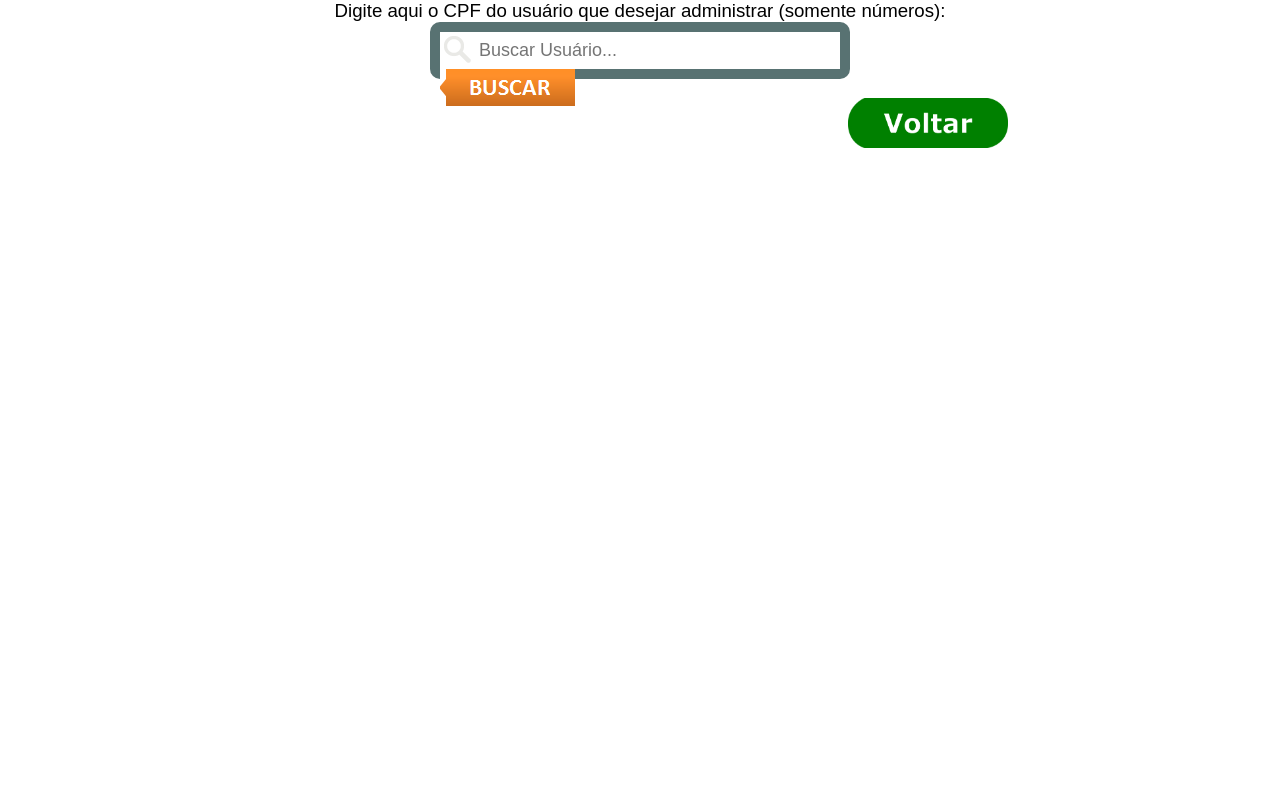
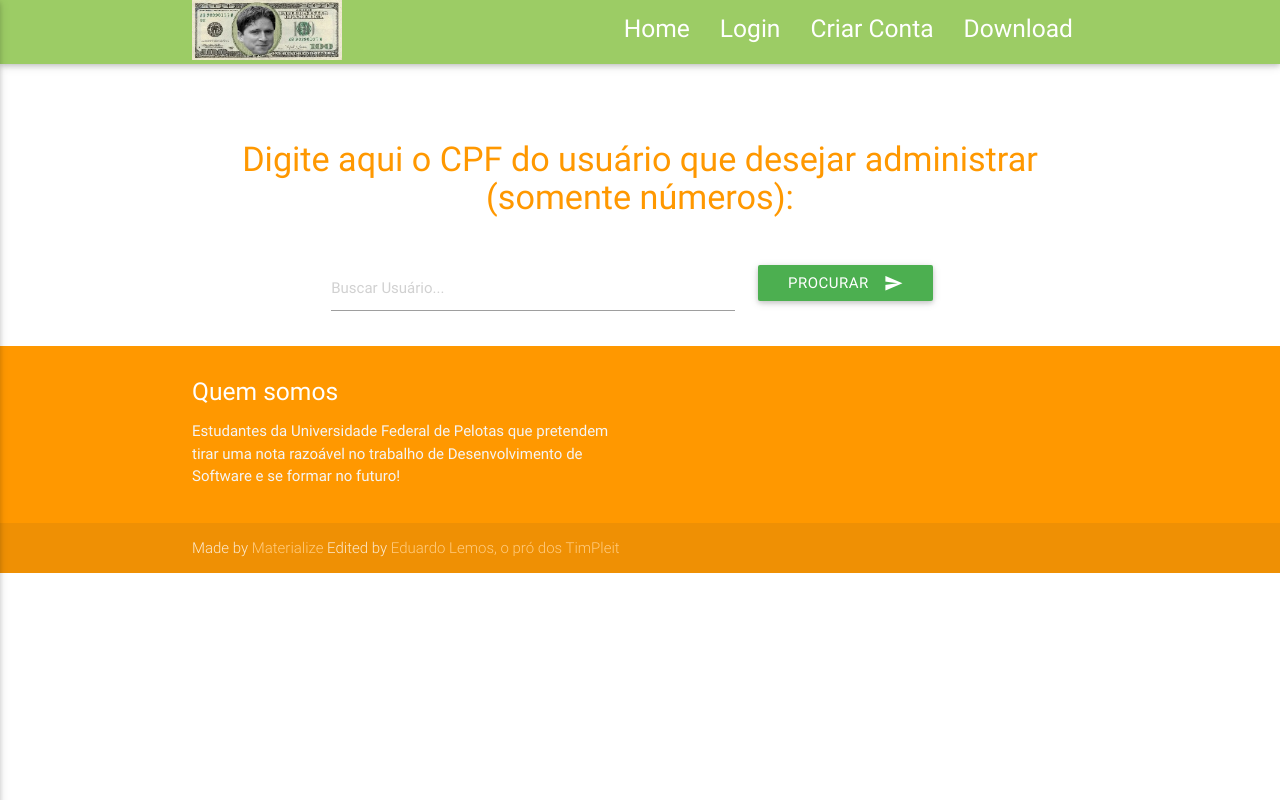
Before and after one commit to WinnySilva/KappaFinancesWEB, a PHP site: page /GerenciarUsuarios.php in a window 1280 px wide. Run offline with PHP 8.4, Linux system fonts and the light colour scheme; some libraries are stand-ins or nearby versions.

Commit message:
Adicionado template em GerenciarUsuarios.php. Mas ainda nao terminado.

```diff
--- a/Front/GerenciarUsuarios.php
+++ b/Front/GerenciarUsuarios.php
@@ -1,15 +1,64 @@
 <!DOCTYPE html>
+<html lang="en">
+<head>
+  <meta http-equiv="Content-Type" content="text/html; charset=UTF-8"/>
+  <meta name="viewport" content="width=device-width, initial-scale=1, maximum-scale=1.0"/>
+  <title>Starter Template - Materialize</title>
+
+  <!-- CSS  -->
+  <link href="https://fonts.googleapis.com/icon?family=Material+Icons" rel="stylesheet">
+  <link href="css/materialize.css" type="text/css" rel="stylesheet" media="screen,projection"/>
+  <link href="css/style.css" type="text/css" rel="stylesheet" media="screen,projection"/>
+</head>
+<body>
+
+     <nav class="light-green lighten-1" role="navigation">
+            <div class="nav-wrapper container"><a id="logo-container" href="#" class="brand-logo"></a><img src ="09.jpg" style = "width:150px;height:60px;">
+                <ul class="right hide-on-med-and-down">
+                    <li><a href="../Front/index.html"><h5>Home</h5></a></li>
+
+                    <li><a href="../Front/Inicial.php"><h5>Login</h5></a></li>
+                    <li><a href="../Front/Cadastro.php"><h5>Criar Conta</h5></a></li>
+                    <li><a href="#"><h5>Download</h5></a></li>
+                </ul>
+
+                <ul id="nav-mobile" class="side-nav">
+                    <li><a href="#">Navbar Link</a></li>
+                </ul>
+                <a href="#" data-activates="nav-mobile" class="button-collapse"><i class="material-icons">menu</i></a>
+            </div>
+        </nav>
+
+  <div class="section no-pad-bot" id="index-banner">
+    <div class="container">
+      <br><br>
+      <div class="row center">
+          <h4 class="header col s12 orange-text">Digite aqui o CPF do usuário que desejar administrar (somente números):</h4>
+      </div>
+
+    </div>
+  </div>
+
 <head>
 	<center>
-	Digite aqui o CPF do usuário que desejar administrar (somente números):
-	<link rel="stylesheet" href="style.css">
 	<form method="post" action="?go=cpf ">
-	<div id="divBusca">
-    <img src="Imagens/search3.png" alt=""/>
-    <input type="text" id="txtBusca" name="cpf" placeholder="Buscar Usuário..."/>
-    <input type="image" src="Imagens/search4.png" type="submit" alt="Buscar Usuário..." id="btnBusca" value="Submeter"/>
-    </form>
-</div>
+
+
+ <div class="row">
+    <div class="col s12 m4 l3"><p> </p></div>
+    <div class="col s12 m4 l4"><p><input type="text" style= "ppadding-left: 1.8em " id="first_name" name="cpf" placeholder="Buscar Usuário..."/>
+	</p></div>
+    <div class="col s12 m4 l2"><p> <button class="btn center waves-effect waves-light green" type="submit" name="action">Procurar
+    <i class="material-icons right">send</i>
+  </button>
+  </p></div>
+  </div>
+
+
+
+
+
+
 	</center>
 </div>
 
@@ -90,11 +139,11 @@ if(@$_GET['go']=="cpf"){
 					<p> Nome: <?=$linha['nome']?> <p>Data de Nascimento: <?=$linha['data_nasc']?>
 					<p>Último Envio do XML: <?=$linha['ultimo_envio']?><p>Sexo: <?=$linha['sexo']?></p>
 					<form method="post" action="?go=excluir">
-						<input type="image" src="Imagens/bottoes/excluir.png" width="160" height="50" >
+						<i class="material-icons">delete</i> <input type= "submit" value = "Excluir Usuário" class="waves-effect waves-light green btn-large" > <i class="material-icons">delete</i> <p>
 
 					</form>
 					<form method="post" action="?go=editar">
-						<input type="image" src="Imagens/bottoes/editar.png" width="160" height="50" 	>
+						<i class="material-icons">mode_edit</i> <input type= "submit" value = "Editar Usuário" class="waves-effect waves-light green btn-large" > <i class="material-icons">mode_edit</i> <p>
 
 					</form>
 					</div>
@@ -164,8 +213,36 @@ if(@$_GET['go']=="cpf"){
 	}
 
 	?>
-	<html>
-	<center>
-		<a href= "Administracao.php" <p></p><img src="Imagens/bottoes/voltar.png"	height="50px" width="160px"	/></a>
-	</center>
-	</html>
+
+
+
+
+
+  <footer class="page-footer orange">
+    <div class="container">
+      <div class="row">
+
+        <div class="col l6 s12">
+          <h5 class="white-text">Quem somos</h5>
+          <p class="grey-text text-lighten-4">Estudantes da Universidade Federal de Pelotas que pretendem tirar uma nota razoável no trabalho de Desenvolvimento de Software e se formar no futuro!</p>
+        </div>
+
+      </div>
+    </div>
+
+    <div class="footer-copyright">
+      <div class="container">
+      Made by <a class="orange-text text-lighten-3" href="http://materializecss.com">Materialize</a>
+      Edited by <a class="orange-text text-lighten-3" href="#">Eduardo Lemos, o pró dos TimPleit</a>
+      </div>
+    </div>
+  </footer>
+
+
+  <!--  Scripts-->
+  <script src="https://code.jquery.com/jquery-2.1.1.min.js"></script>
+  <script src="js/materialize.js"></script>
+  <script src="js/init.js"></script>
+
+  </body>
+</html>
```
